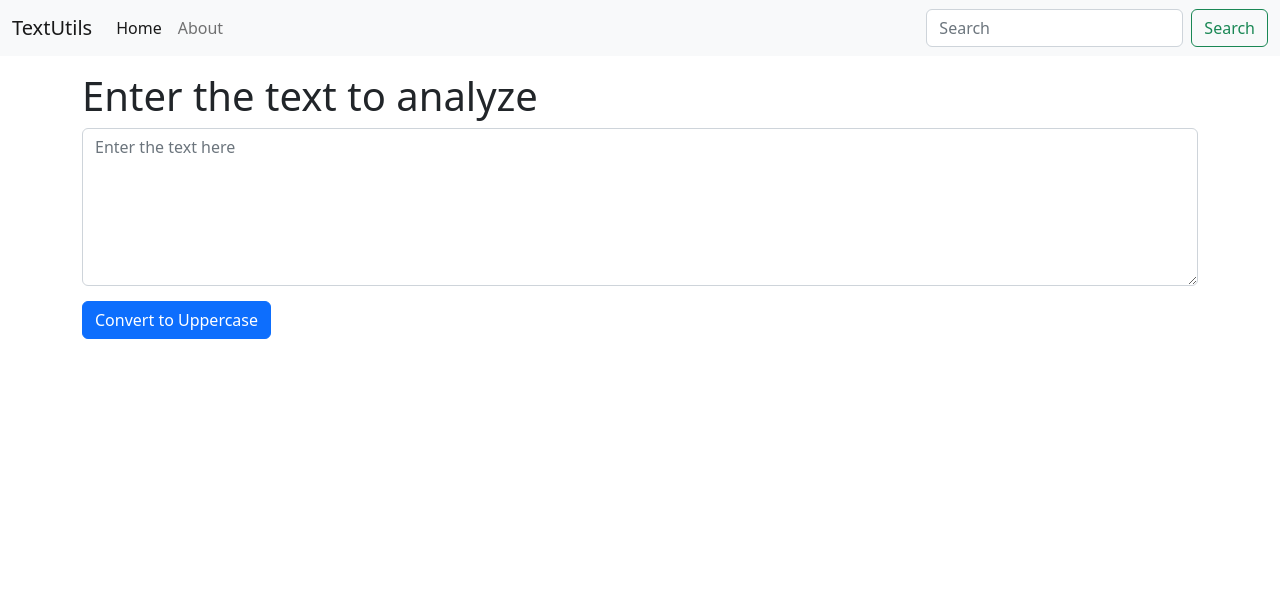
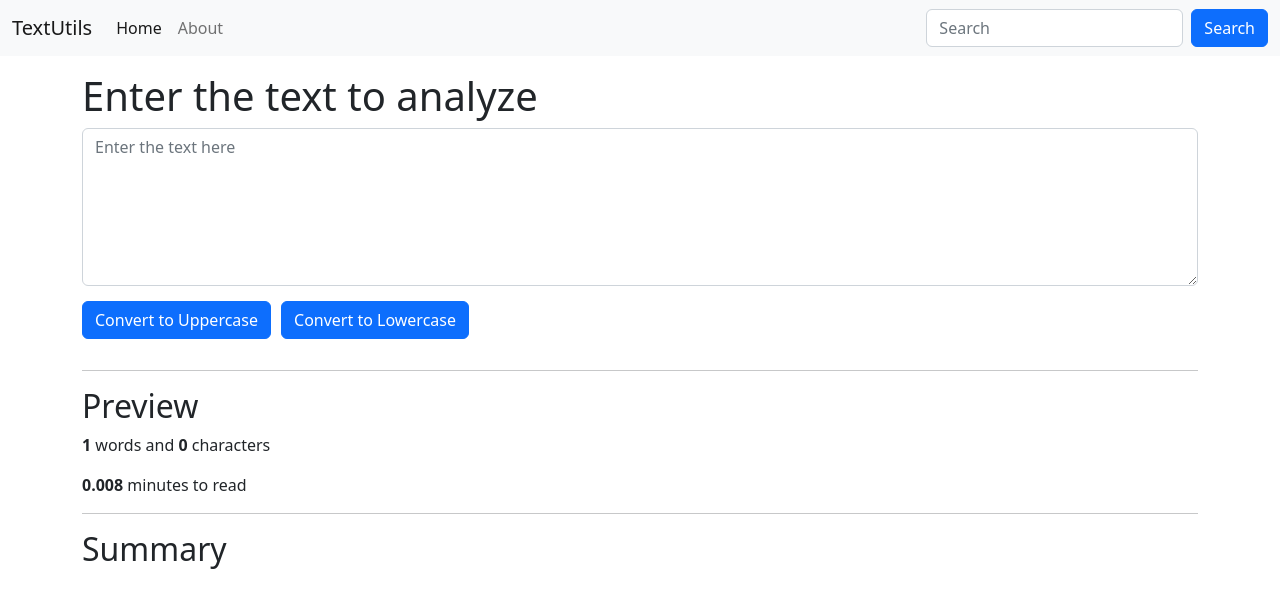
Before and after one commit to mohdmaaz2000/Text-Utils, a React (Create React App) app: page / in a window 1280 px wide. Shown: the top 608 px of the page. Built offline with nearby package versions, Linux system fonts and the light colour scheme.

Commit message:
Added some more features

```diff
--- a/src/components/Navbar.js
+++ b/src/components/Navbar.js
@@ -23,7 +23,7 @@ export default function Navbar(props) {
                     </ul>
                     <form className="d-flex" role="search">
                         <input className="form-control me-2" type="search" placeholder="Search" aria-label="Search" />
-                        <button className="btn btn-outline-success" type="submit">Search</button>
+                        <button className="btn btn-primary" type="submit">Search</button>
                     </form>
                 </div>
             </div>
--- a/src/components/TextForms.js
+++ b/src/components/TextForms.js
@@ -10,16 +10,33 @@ export default function TextForms(props) {
 
     const toUpper = () => {
         let myText = text;
-        setText(myText.toLocaleUpperCase());
+        setText(myText.toUpperCase());
     }
+    const toLower = () => {
+        let myText = text;
+        setText(myText.toLowerCase());
+    }
+
     return (
+        <>
             <div className='container my-3'>
 
                 <div className="mb-3">
                     <h1>{props.heading}</h1>
                     <textarea className="form-control" rows="6" value={text} onChange={changeVal} placeholder="Enter the text here"></textarea>
                     <button className="btn btn-primary button" onClick={toUpper}>Convert to Uppercase</button>
+                    <button className="btn btn-primary button" onClick={toLower}>Convert to Lowercase</button>
                 </div>
             </div>
+            <div className="container">
+                <hr />
+                <h2>Preview</h2>
+                <p><b>{text.split(" ").length}</b> words and <b>{text.length}</b> characters</p>
+                <p><b>{text.split(" ").length * 0.008}</b> minutes to read</p>
+                <hr />
+                <h2>Summary</h2>
+                <p>{text}</p>
+            </div>
+        </>
     )
 }
```
Lines whose indentation alone changed are shown as unchanged.
